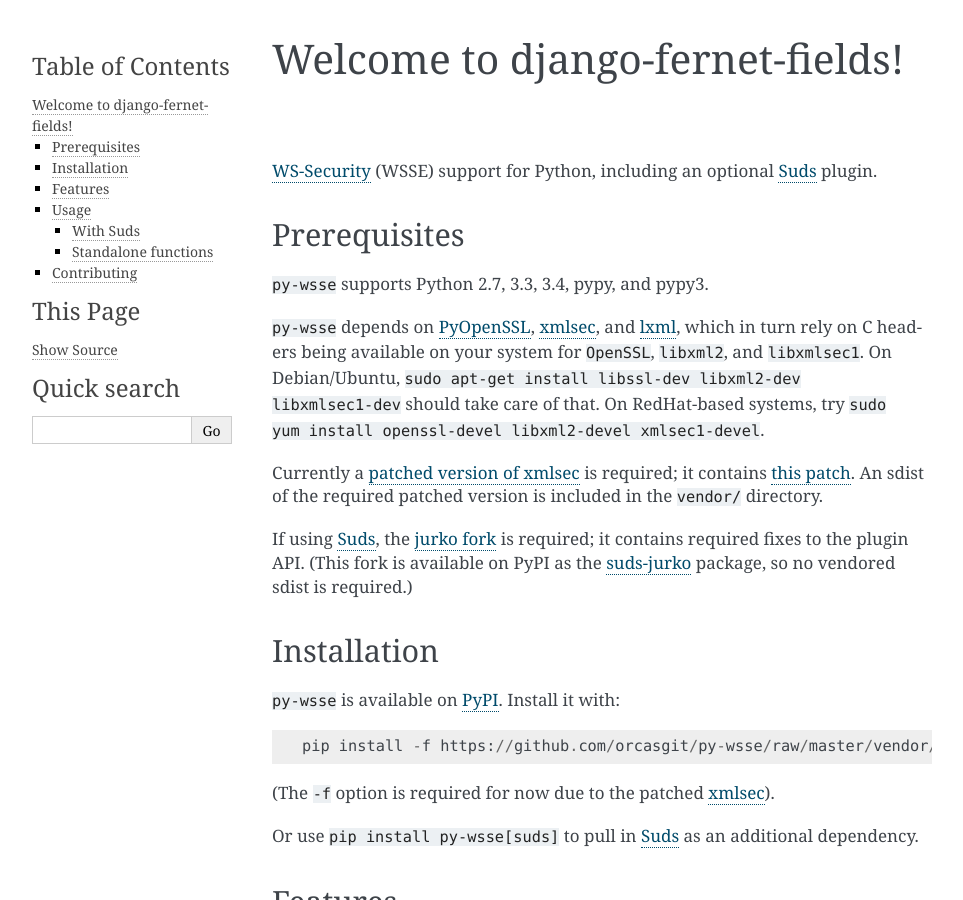
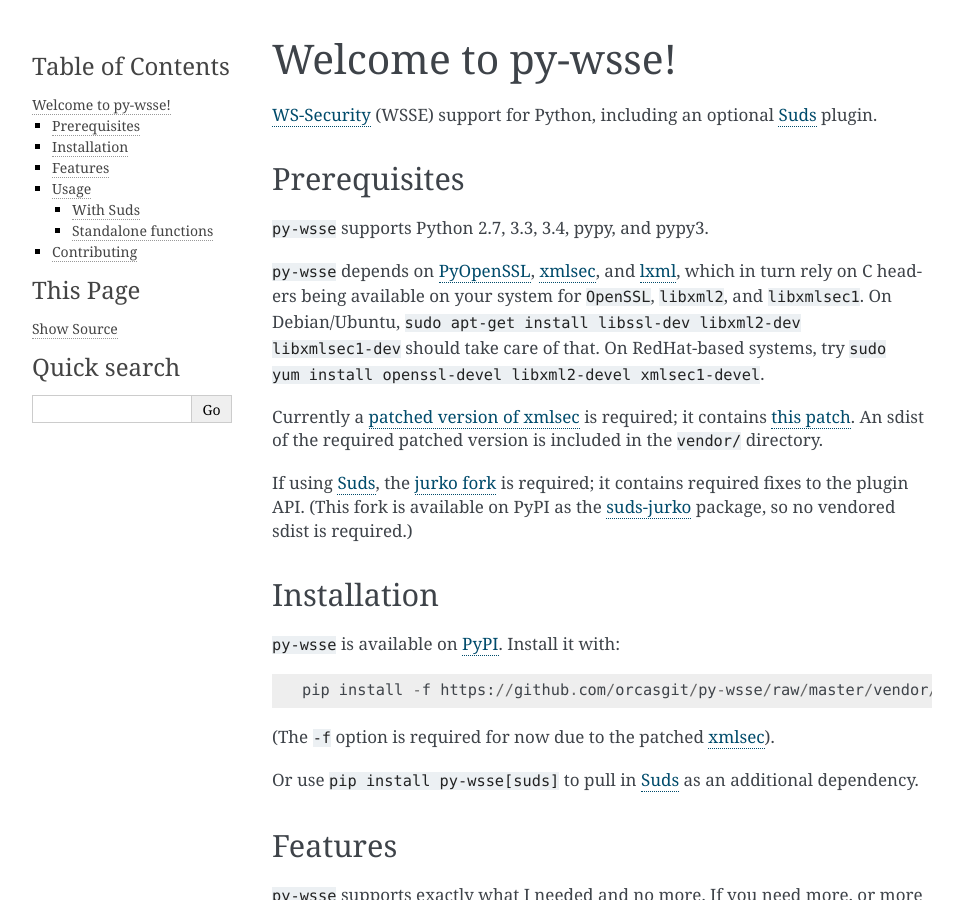
Before and after one commit to orcasgit/py-wsse, a Sphinx documentation site: the page built from doc/index.rst, in a window 1280 px wide and 900 px high. Shown: the whole window, without its empty margins (148-1111 px from the left). Built offline with Sphinx 7.4.7, drawn with Linux system fonts in a browser that asks for light colours.

Commit message:
Fix docs header.

```diff
--- a/doc/index.rst
+++ b/doc/index.rst
@@ -1,5 +1,5 @@
-Welcome to django-fernet-fields!
-================================
+Welcome to py-wsse!
+===================
 
 `WS-Security`_ (WSSE) support for Python, including an optional `Suds`_ plugin.
 
```
